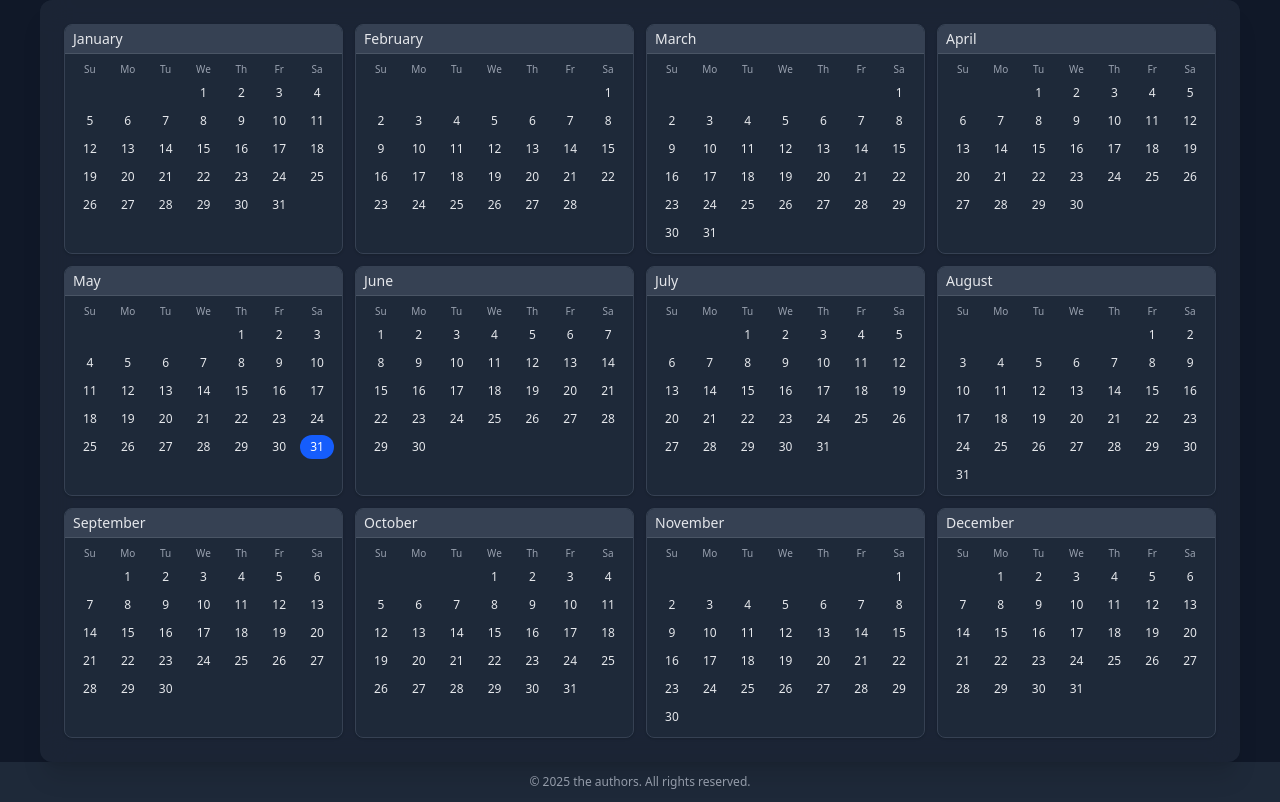
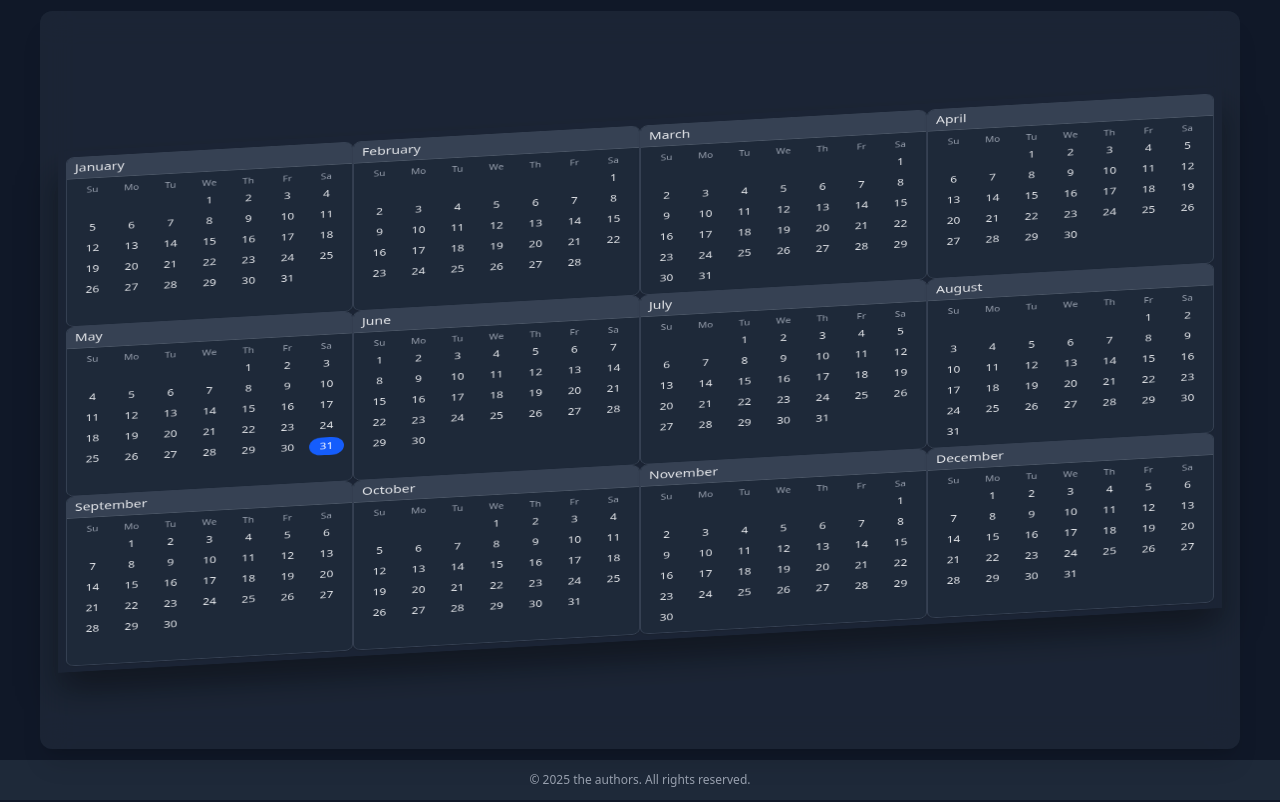
Before and after one commit to astrophotograph/cosmiccal, a React (Vite) app: page / in a window 1280 px wide. Built offline with nearby package versions, Linux system fonts and the light colour scheme.

Commit message:
3D in CSS.  Hm....

```diff
--- a/src/App.css
+++ b/src/App.css
@@ -1,5 +1,18 @@
 @import "tailwindcss";
 
-/*body {*/
-/*  @apply antialiased text-gray-200;*/
-/*}*/
+body {
+  @apply bg-gray-900 text-gray-200 antialiased;
+  perspective: 1000px;
+}
+
+.transform-3d-tilted {
+  transform: rotateX(45deg) rotateY(-5deg);
+  transform-style: preserve-3d;
+  box-shadow: 0 30px 40px rgba(0, 0, 0, 0.4);
+}
+
+/* Add depth to months when tilted */
+.transform-3d-tilted > div > div {
+  transform-style: preserve-3d;
+  transition: transform 1s;
+}
--- a/src/components/YearCalendar.tsx
+++ b/src/components/YearCalendar.tsx
@@ -1,4 +1,4 @@
-import { useState } from 'react';
+import { useState, useEffect } from 'react';
 
 type CalendarProps = {
   year?: number;
@@ -6,6 +6,16 @@ type CalendarProps = {
 
 export const YearCalendar = ({ year = new Date().getFullYear() }: CalendarProps) => {
   const [selectedDate, setSelectedDate] = useState<Date | null>(null);
+  const [showTilt, setShowTilt] = useState(false);
+
+  // Add effect to trigger the tilt animation after a delay
+  useEffect(() => {
+    const timer = setTimeout(() => {
+      setShowTilt(true);
+    }, 2000); // 2 second delay
+
+    return () => clearTimeout(timer);
+  }, []);
 
   const months = [
     'January', 'February', 'March', 'April', 'May', 'June',
@@ -88,9 +98,11 @@ export const YearCalendar = ({ year = new Date().getFullYear() }: CalendarProps)
     );
   };
 
+  const calendarClass = `p-2 transition-all duration-5000 ${showTilt ? 'transform-3d-tilted' : ''}`;
+
   return (
-    <div className="p-2">
-      <div className="grid grid-cols-4 gap-3">
+    <div className={calendarClass}>
+      <div className="grid grid-cols-4">
         {months.map((_, index) => renderMonth(index))}
       </div>
     </div>
```
